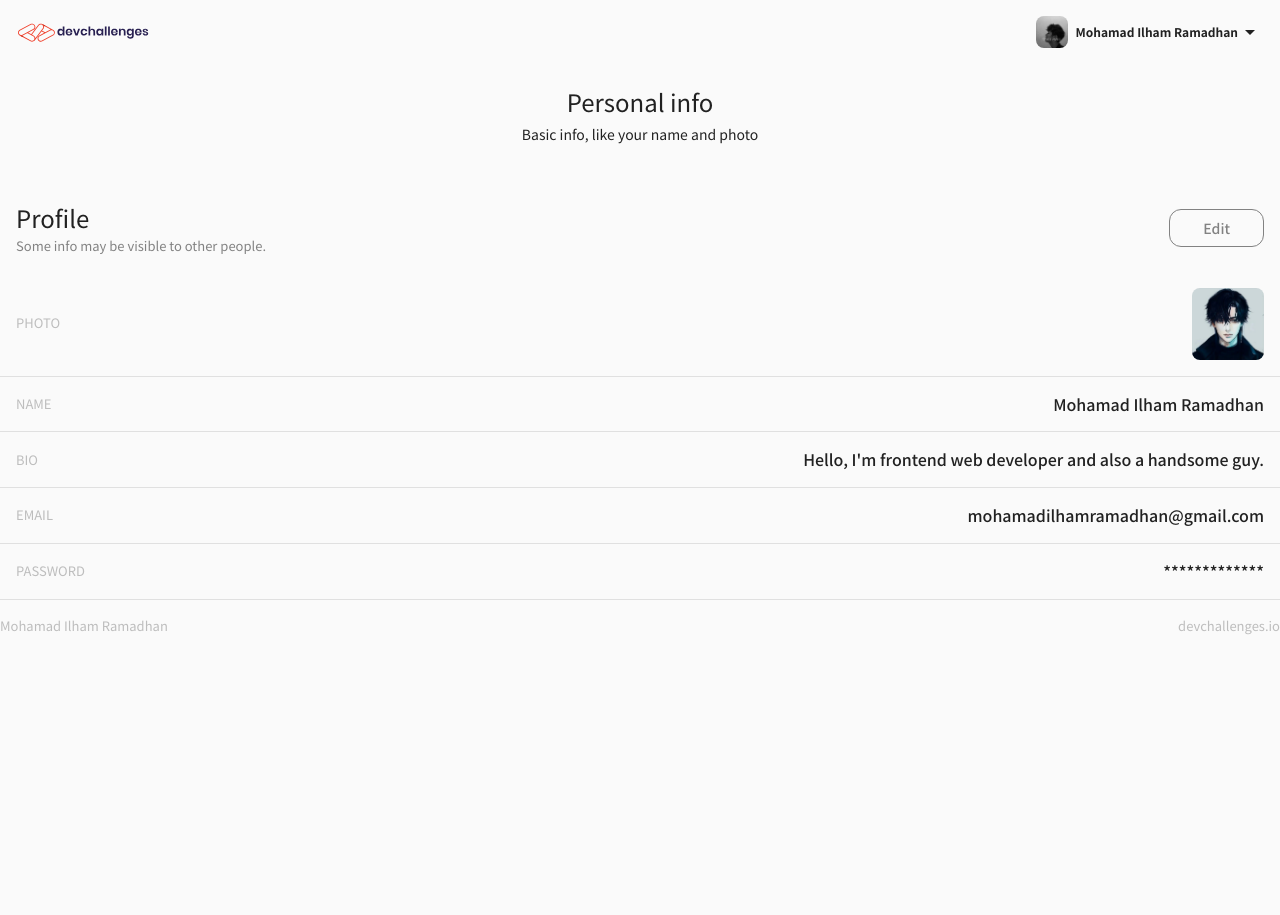
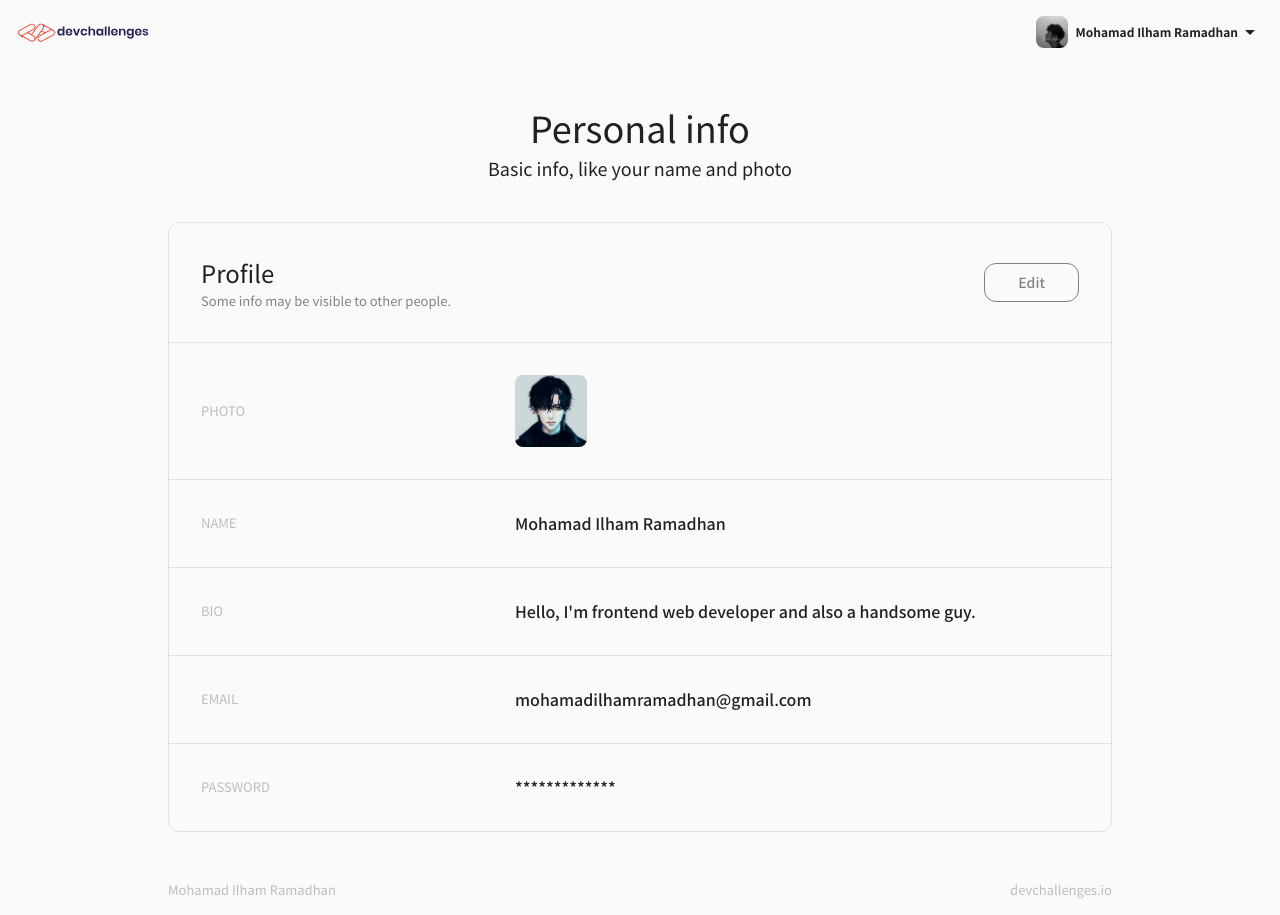
Before and after one commit to Mohamad-Ilham-Ramadhan/authentication-app, a React app: page /#/profile/1 in a window 1280 px wide. Before the commit the page ends 800 px from the top, so only its background shows below. Built offline with nearby package versions, Linux system fonts and the light colour scheme.

Commit message:
Desktop design: <Profile /> done

```diff
--- a/src/components/Profile.jsx
+++ b/src/components/Profile.jsx
@@ -20,22 +20,33 @@ const useStyles = makeStyles((theme) => ({
   root: {},
   header: {
     marginBottom: 24,
+    [theme.breakpoints.up("md")]: {
+      marginBottom: 42,
+    },
   },
   heading: {
     fontSize: 24,
     textAlign: "center",
     marginBottom: 8,
     fontWeight: 400,
+    [theme.breakpoints.up("md")]: {
+      fontSize: 36,
+    },
   },
   subheading: {
     textAlign: "center",
     marginBottom: 40,
+    [theme.breakpoints.up("md")]: {
+      fontSize: 18,
     },
+  },
+  wrapperTable: {},
   table: {
-    tableLayout: "fixed",
-    "& th": {
-      borderBottom: "none",
+    [theme.breakpoints.up("md")]: {
+      border: "1px solid #e0e0e0",
+      borderRadius: 12,
     },
+    marginBottom: 32,
   },
   tableHeading: {
     fontSize: 24,
@@ -44,25 +55,39 @@ const useStyles = makeStyles((theme) => ({
     fontSize: 13,
     color: theme.palette.neutral.gray,
   },
-
   edit: {
     borderRadius: 12,
     border: `1px solid ${theme.palette.neutral.gray}`,
     color: theme.palette.neutral.gray,
     padding: [6, 33],
   },
-
+  gridPadding: {
+    padding: 16,
+    [theme.breakpoints.up("md")]: {
+      padding: 32,
+    },
+  },
+  gridContainerHeading: {
+    [theme.breakpoints.up("md")]: {
+      borderBottom: `1px solid #e0e0e0`,
+    },
+  },
   gridHeading: {
-    padding: 16,
+    extend: "gridPadding",
   },
   gridEdit: {
     display: "flex",
     alignItems: "center",
     justifyContent: "flex-end",
-    padding: 16,
+    extend: "gridPadding",
   },
   gridContainer: {
     borderBottom: `1px solid #e0e0e0`,
+    [theme.breakpoints.up("md")]: {
+      "&:last-child": {
+        borderBottom: "none",
+      },
+    },
   },
   gridKey: {
     fontSize: 13,
@@ -70,16 +95,20 @@ const useStyles = makeStyles((theme) => ({
     color: theme.palette.neutral.lightGray,
     display: "flex",
     alignItems: "center",
-    padding: 16,
+    extend: "gridPadding",
   },
   gridValue: {
     fontSize: 16,
     display: "flex",
+    alignItems: "center",
     justifyContent: "flex-end",
-    alignItems: "center",
     textAlign: "right",
     fontWeight: 500,
-    padding: 16,
+    extend: "gridPadding",
+    [theme.breakpoints.up("md")]: {
+      justifyContent: "flex-start",
+      textAlign: "left",
+    },
     "& img": {
       width: 72,
       height: 72,
@@ -113,7 +142,9 @@ export default function Profile() {
           Basic info, like your name and photo
         </Typography>
       </Container>
-      <Grid container>
+      <Container fixed className={styles.wrapperTable}>
+        <div className={styles.table}>
+          <Grid container className={styles.gridContainerHeading}>
             <Grid item xs={7} className={styles.gridHeading}>
               <Typography className={styles.tableHeading} component="h2">
                 Profile
@@ -149,7 +180,9 @@ export default function Profile() {
               Bio
             </Grid>
             <Grid item xs={8} className={clsx(styles.gridValue, "bio")}>
-          <div>Hello, I'm frontend web developer and also a handsome guy.</div>
+              <div>
+                Hello, I'm frontend web developer and also a handsome guy.
+              </div>
             </Grid>
           </Grid>
           <Grid container className={styles.gridContainer}>
@@ -168,7 +201,9 @@ export default function Profile() {
               *************
             </Grid>
           </Grid>
+        </div>
         <Footer />
+      </Container>
     </section>
   );
 }
```
Lines whose indentation alone changed are shown as unchanged.
